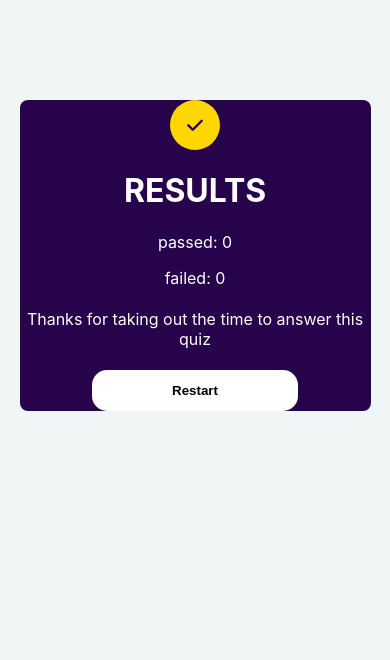
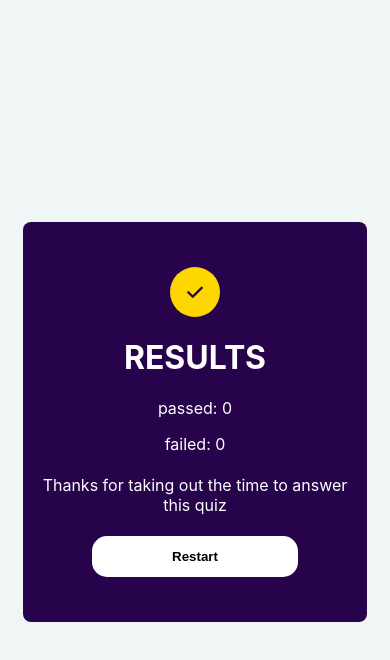
Before and after one commit to boanong/react-quiz, a React (Create React App) app: page /resultpage in a window 390 px wide. Shown: the top 660 px of the page. Built offline with nearby package versions, Linux system fonts and the light colour scheme; no server answers.

Commit message:
Make container responsive

```diff
--- a/src/Pages/Resultpage/Resultpage.css
+++ b/src/Pages/Resultpage/Resultpage.css
@@ -1,13 +1,15 @@
 
 * {
     box-sizing: border-box;
-
 }
 
 body {
     background-color: #f0f5f5;
     color: black;
+    display: flex;
+    justify-content: center;
     align-items: center;
+    min-height: 100vh;
 }
 
 .message {
@@ -18,12 +20,13 @@ body {
     background-color: #26034a;
     position: relative;
     width: 60%;
-    height: 400px;
+    height: fit-content;
+    min-height: 400px;
     display: flex;
     justify-content: center;
     align-items: center;
-    margin: auto;
-    margin-top: 100px;
+    margin: 0 auto;
+    padding: 1rem 0;
     color: white;
     border-radius: 8px;
 }
```
